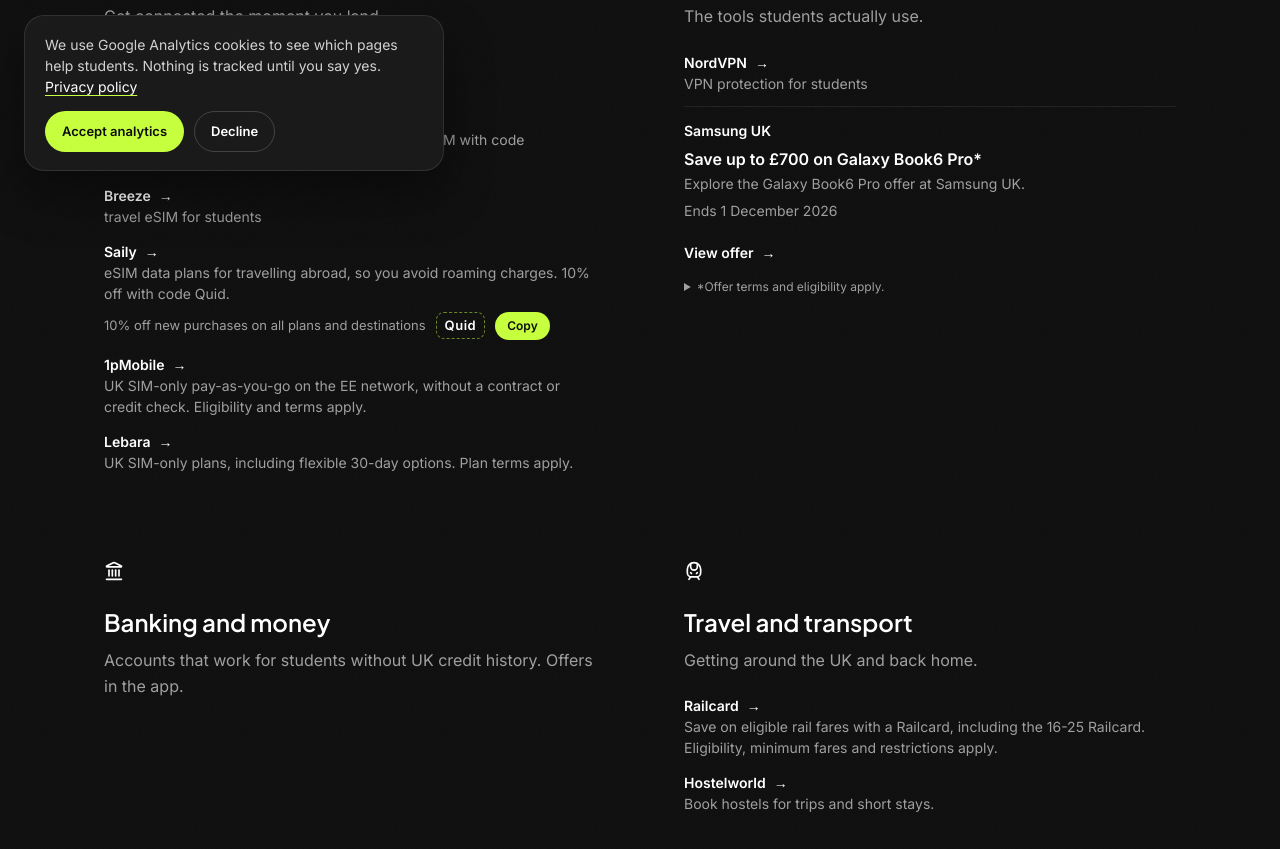
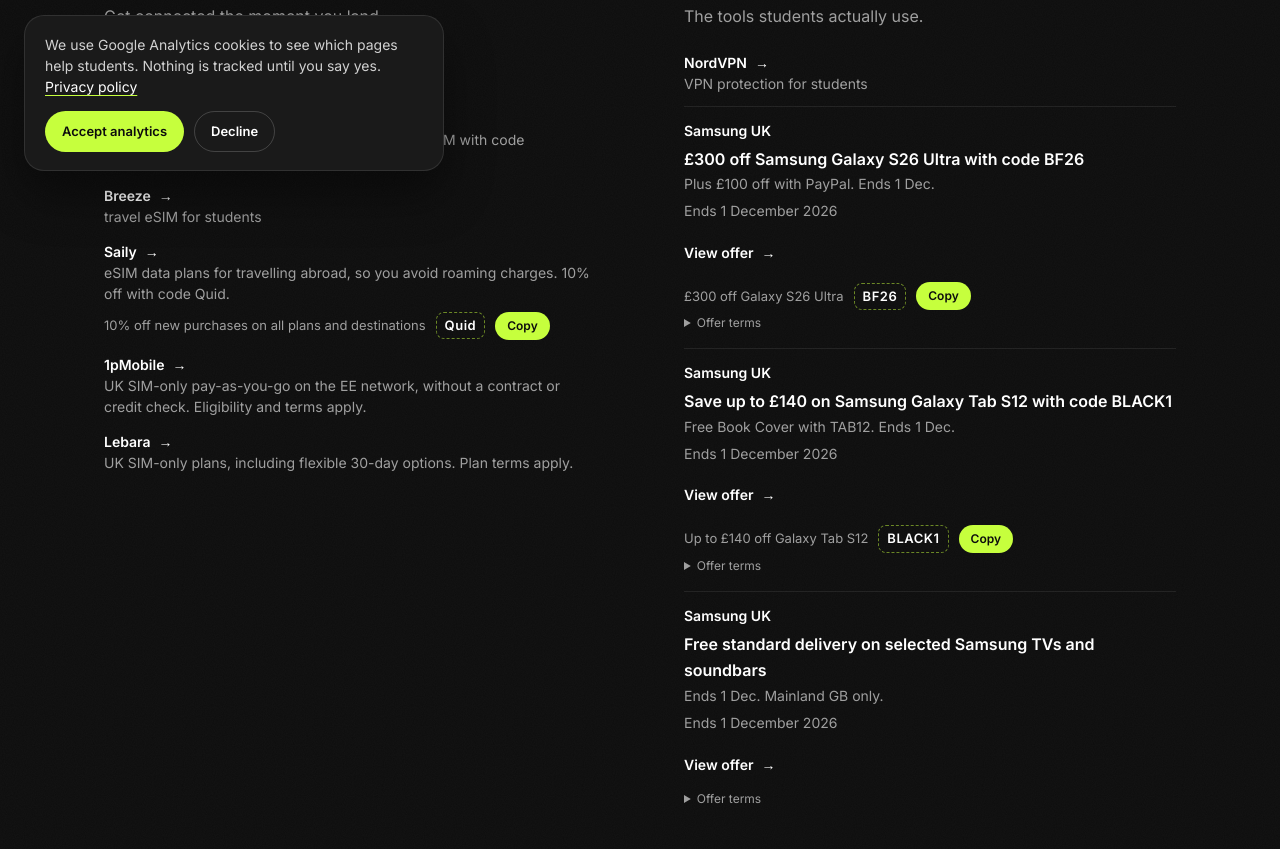
Before and after one commit to quid-app/quid-website, a plain HTML site: page deals.html in a window 1280 px wide. Shown: the part 605-1454 px from the top of the page. Drawn offline with Linux system fonts and the light colour scheme.

Commit message:
Deals: Samsung Black Friday (S26 Ultra, Tab S12, TVs) and Myprotein 11%
Co-Authored-By: Claude Opus 5.5 <noreply@anthropic.com>

```diff
--- a/deals.html
+++ b/deals.html
@@ -649,11 +649,29 @@ gtag('js',new Date());gtag('config','G-NHKZQNR4QR',{anonymize_ip:true,send_page_
           <li><a href="https://www.awin1.com/cread.php?awinmid=15132&amp;awinaffid=3125056&amp;ued=https%3A%2F%2Fnordvpn.com" target="_blank" rel="sponsored noopener" class="deal-link"><span class="n">NordVPN<span>→</span></span><span class="d">VPN protection for students</span></a></li>
           <li class="deal-feature" data-expires="2026-12-02T00:00:00Z">
             <p class="brand">Samsung UK</p>
-            <p class="offer">Save up to £700 on Galaxy Book6 Pro*</p>
-            <p class="muted">Explore the Galaxy Book6 Pro offer at Samsung UK.</p>
+            <p class="offer">£300 off Samsung Galaxy S26 Ultra with code BF26</p>
+            <p class="muted">Plus £100 off with PayPal. Ends 1 Dec.</p>
             <p class="ends">Ends 1 December 2026</p>
-            <a href="https://click.linksynergy.com/deeplink?id=qx/APwZNVfI&amp;mid=53591&amp;murl=https%3A%2F%2Fwww.samsung.com%2Fuk%2Fcomputers%2Fgalaxy-book%2Fgalaxy-book6-series%2Fbuy%2F" target="_blank" rel="sponsored noopener" class="view">View offer<span>→</span></a>
-            <details><summary>*Offer terms and eligibility apply.</summary><p>Offer ends 1 December 2026. Terms and eligibility are set by Samsung UK; check them on the offer page before you buy.</p></details>
+            <a href="https://click.linksynergy.com/deeplink?id=qx/APwZNVfI&amp;mid=53591&amp;murl=https%3A%2F%2Fwww.samsung.com%2Fuk%2Fsmartphones%2Fgalaxy-s26-ultra%2Fbuy%2F" target="_blank" rel="sponsored noopener" class="view">View offer<span>→</span></a>
+            <div class="deal-code"><span>£300 off Galaxy S26 Ultra</span><code>BF26</code><button type="button" class="copy-code" data-code="BF26" aria-label="Copy Samsung code BF26">Copy</button></div>
+            <details><summary>Offer terms</summary><p>Use code BF26 for £300 off Galaxy S26 Ultra. Extra £100 off when you pay with PayPal. Trade-in values shown by Samsung range from £10 to £630. Offer runs 18 November to 1 December 2026. Terms and eligibility are set by Samsung UK.</p></details>
+          </li>
+          <li class="deal-feature" data-expires="2026-12-02T00:00:00Z">
+            <p class="brand">Samsung UK</p>
+            <p class="offer">Save up to £140 on Samsung Galaxy Tab S12 with code BLACK1</p>
+            <p class="muted">Free Book Cover with TAB12. Ends 1 Dec.</p>
+            <p class="ends">Ends 1 December 2026</p>
+            <a href="https://click.linksynergy.com/deeplink?id=qx/APwZNVfI&amp;mid=53591&amp;murl=https%3A%2F%2Fwww.samsung.com%2Fuk%2Ftablets%2Fgalaxy-tab-s12%2Fbuy%2F" target="_blank" rel="sponsored noopener" class="view">View offer<span>→</span></a>
+            <div class="deal-code"><span>Up to £140 off Galaxy Tab S12</span><code>BLACK1</code><button type="button" class="copy-code" data-code="BLACK1" aria-label="Copy Samsung code BLACK1">Copy</button></div>
+            <details><summary>Offer terms</summary><p>Code BLACK1: up to £140 off Galaxy Tab S12. Code TAB12: a free Book Cover. Trade-in code TRADE12: an extra £150 off. Extra £100 off when you pay with PayPal. Offer runs 18 November to 1 December 2026. Terms and eligibility are set by Samsung UK.</p></details>
+          </li>
+          <li class="deal-feature" data-expires="2026-12-02T00:00:00Z">
+            <p class="brand">Samsung UK</p>
+            <p class="offer">Free standard delivery on selected Samsung TVs and soundbars</p>
+            <p class="muted">Ends 1 Dec. Mainland GB only.</p>
+            <p class="ends">Ends 1 December 2026</p>
+            <a href="https://click.linksynergy.com/deeplink?id=qx/APwZNVfI&amp;mid=53591&amp;murl=https%3A%2F%2Fwww.samsung.com%2Fuk%2Foffer%2Ftvs" target="_blank" rel="sponsored noopener" class="view">View offer<span>→</span></a>
+            <details><summary>Offer terms</summary><p>Free standard delivery on selected Samsung TVs and soundbars until 1 December 2026. Mainland Great Britain only, excluding Scotland. Terms and eligibility are set by Samsung UK.</p></details>
           </li>
         </ul>
       </article>
@@ -687,8 +705,8 @@ gtag('js',new Date());gtag('config','G-NHKZQNR4QR',{anonymize_ip:true,send_page_
         <ul class="deal-list">
           <li><a href="https://lovespace.co.uk/student-storage/?utm_source=app&amp;utm_medium=referral&amp;utm_campaign=quid" target="_blank" rel="sponsored noopener" class="deal-link"><span class="n">LOVESPACE<span>→</span></span><span class="d">£10 off student storage with code QUID10.</span></a>
             <div class="deal-code"><span>Code</span><code>QUID10</code><button type="button" class="copy-code" data-code="QUID10" aria-label="Copy LOVESPACE code QUID10">Copy</button></div></li>
-          <li><a href="https://www.awin1.com/cread.php?awinmid=3196&amp;awinaffid=3125056&amp;p=https%3A%2F%2Fwww.myprotein.com%2Fnutrition%2Fbestsellers-en-gb.list" target="_blank" rel="sponsored noopener" class="deal-link"><span class="n">Myprotein<span>→</span></span><span class="d">Shop sports nutrition and fitness essentials.</span></a>
-            <div class="deal-code"><span>Extra discount on eligible items at checkout</span><code>MYPCHECKOUT</code><button type="button" class="copy-code" data-code="MYPCHECKOUT" aria-label="Copy Myprotein code MYPCHECKOUT">Copy</button></div></li>
+          <li><a href="https://www.awin1.com/cread.php?awinmid=3196&amp;awinaffid=3125056&amp;p=https%3A%2F%2Fwww.myprotein.com%2Fnutrition%2Fbestsellers-en-gb.list" target="_blank" rel="sponsored noopener" class="deal-link"><span class="n">Myprotein<span>→</span></span><span class="d">Extra 11% off at Myprotein with code MYPCHECKOUT.</span></a>
+            <div class="deal-code"><span>Extra 11% off on top of onsite prices</span><code>MYPCHECKOUT</code><button type="button" class="copy-code" data-code="MYPCHECKOUT" aria-label="Copy Myprotein code MYPCHECKOUT">Copy</button></div></li>
         </ul>
       </article>
     </div>
```
